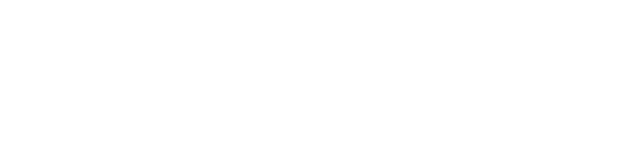
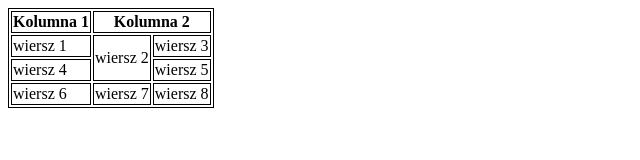
Before and after one commit to bdrobniuch/git-zadanie8, a plain HTML site: page index.html in a window 1280 px wide. Shown: the whole page, without its empty margins (0-640 px from the left). Drawn offline with Linux system fonts and the light colour scheme.

Commit message:
rozwiazanie zadania 8

```diff
--- a/index.html
+++ b/index.html
@@ -3,8 +3,32 @@
 <head>
     <meta charset="UTF-8">
     <title>Document</title>
+    <style>
+    table, th, td {
+        border: 1px solid black;
+    }
+    </style>
 </head>
 <body>
-
+  <table>
+      <tr>
+          <th>Kolumna 1</th>
+          <th colspan="2">Kolumna 2</th>
+      </tr>
+      <tr>
+          <td>wiersz 1</td>
+          <td  rowspan="2">wiersz 2</td>
+          <td>wiersz 3</td>
+      </tr>
+      <tr>
+          <td>wiersz 4</td>
+          <td>wiersz 5</td>
+      </tr>
+      <tr>
+          <td>wiersz 6</td>
+          <td>wiersz 7</td>
+          <td>wiersz 8</td>
+      </tr>
+  </table>
 </body>
 </html>
```
